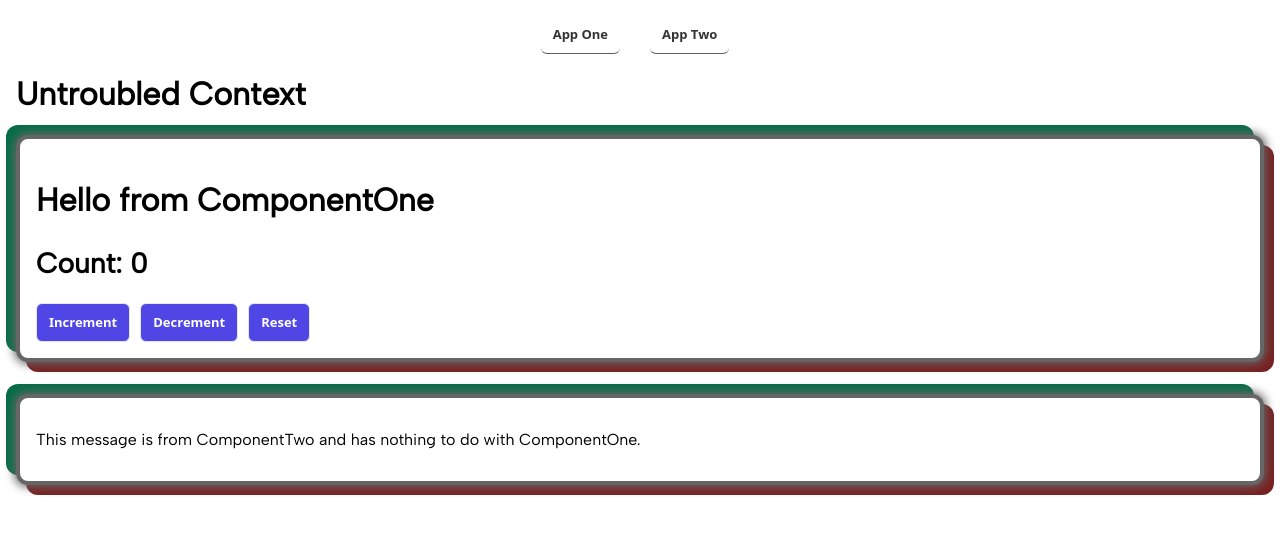
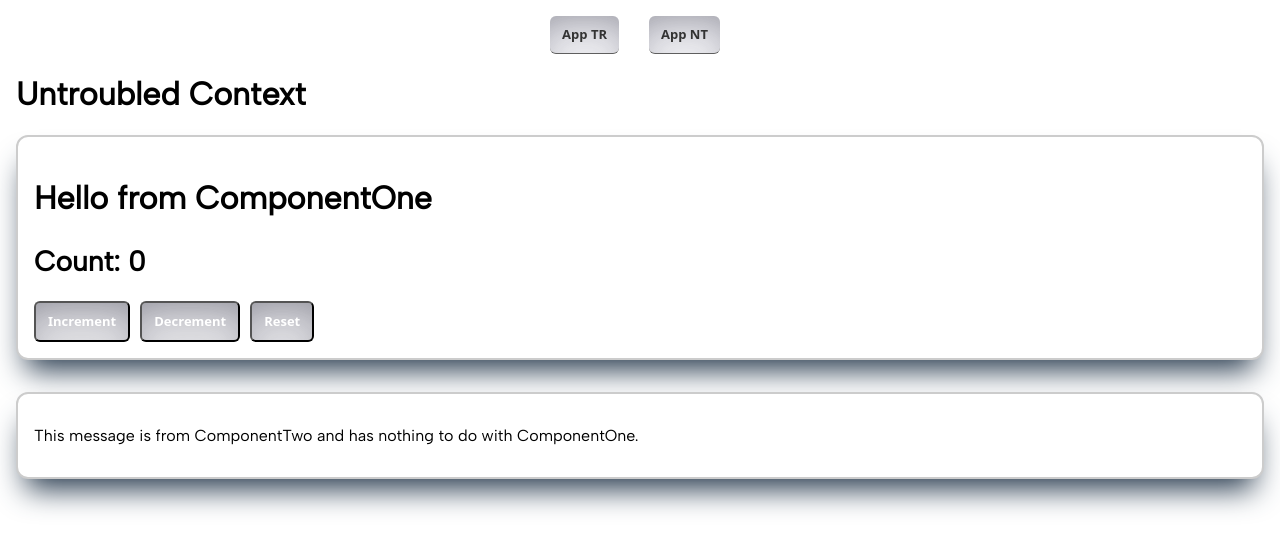
Before and after one commit to nitinsuri/react-contextapi-issues, a React (Create React App) app: page /appone in a window 1280 px wide. Shown: the top 550 px of the page. Built offline with nearby package versions, Linux system fonts and the light colour scheme.

Commit message:
4 files modified, 1 added, 1 deleted

```diff
--- a/src/App.jsx
+++ b/src/App.jsx
@@ -1,19 +1,20 @@
-import React from 'react';
-import AppProvider from './AppContext';
-import ComponentOne from './ComponentOne';
-import ComponentTwo from './ComponentTwo';
+import React, { useState } from 'react';
+import { AppContext } from './AppContext';
+import ComponentThree from './ComponentThree';
+import ComponentFour from './ComponentFour';
 import './style.css';
 
-function AppOne() {
+function App() {
+  const [countOne, setCountOne] = useState(10);
   return (
     <>
-      <h1>Untroubled Context</h1>
-      <AppProvider>
-        <ComponentOne />
-        <ComponentTwo />
-      </AppProvider>
+      <h1>Troubled Context</h1>
+      <AppContext.Provider value={[countOne, setCountOne]}>
+        <ComponentThree />
+        <ComponentFour />
+      </AppContext.Provider>
     </>
   );
 }
 
-export default AppOne;
+export default App;
--- a/src/AppNRR.jsx
+++ /dev/null
@@ -1,20 +0,0 @@
-import React, { useState } from 'react';
-import { AppContext } from './AppContext';
-import ComponentThree from './ComponentThree';
-import ComponentFour from './ComponentFour';
-import './style.css';
-
-function App() {
-  const [countOne, setCountOne] = useState(10);
-  return (
-    <>
-      <h1>Troubled Context</h1>
-      <AppContext.Provider value={[countOne, setCountOne]}>
-        <ComponentThree />
-        <ComponentFour />
-      </AppContext.Provider>
-    </>
-  );
-}
-
-export default App;
--- /dev/null
+++ b/src/AppNT.jsx
@@ -0,0 +1,19 @@
+import React from 'react';
+import AppProvider from './AppContext';
+import ComponentOne from './ComponentOne';
+import ComponentTwo from './ComponentTwo';
+import './style.css';
+
+function AppNT() {
+  return (
+    <>
+      <h1>Untroubled Context</h1>
+      <AppProvider>
+        <ComponentOne />
+        <ComponentTwo />
+      </AppProvider>
+    </>
+  );
+}
+
+export default AppNT;
--- a/src/Nav.jsx
+++ b/src/Nav.jsx
@@ -3,8 +3,8 @@ import { NavLink } from 'react-router-dom';
 export default function Nav() {
   return (
     <nav>
-      <NavLink to="/">App One</NavLink>
-      <NavLink to="/appone">App Two</NavLink>
+      <NavLink to="/">App TR</NavLink>
+      <NavLink to="/appnt">App NT</NavLink>
     </nav>
   );
 }
--- a/src/index.js
+++ b/src/index.js
@@ -2,8 +2,8 @@ import React, { StrictMode } from 'react';
 import { createRoot } from 'react-dom/client';
 import { BrowserRouter, Routes, Route } from 'react-router-dom';
 import Nav from './Nav';
-import App from './AppNRR';
-import AppOne from './App';
+import App from './App';
+import AppNT from './AppNT';
 
 const root = createRoot(document.getElementById('app'));
 
@@ -13,7 +13,7 @@ root.render(
       <Nav />
       <Routes>
         <Route path="/" element={<App />} />
-        <Route path="/appone" element={<AppOne />} />
+        <Route path="/appone" element={<AppNT />} />
       </Routes>
     </BrowserRouter>
   </StrictMode>
--- a/src/style.css
+++ b/src/style.css
@@ -21,17 +21,17 @@ h2 {
 
 section {
   background-color: white;
-  border: 4px solid #666;
+  border: 2px solid #ccc;
   border-radius: 12px;
-  box-shadow: 0 0 10px 2px #666, 10px 10px 0px #782121, -10px -10px 0px #066d46;
+  box-shadow: rgb(38, 57, 77) 0px 20px 30px -10px;
   margin-bottom: 2rem;
   padding: 1rem;
 }
 
 a,
 button {
-  background-color: #4f46e5;
-  border: 1px solid #e5e7eb;
+  box-shadow: rgba(50, 50, 93, 0.25) 0px 30px 60px -12px inset,
+    rgba(0, 0, 0, 0.3) 0px 18px 36px -18px inset;
   border-radius: 6px;
   color: white;
   cursor: pointer;
```
